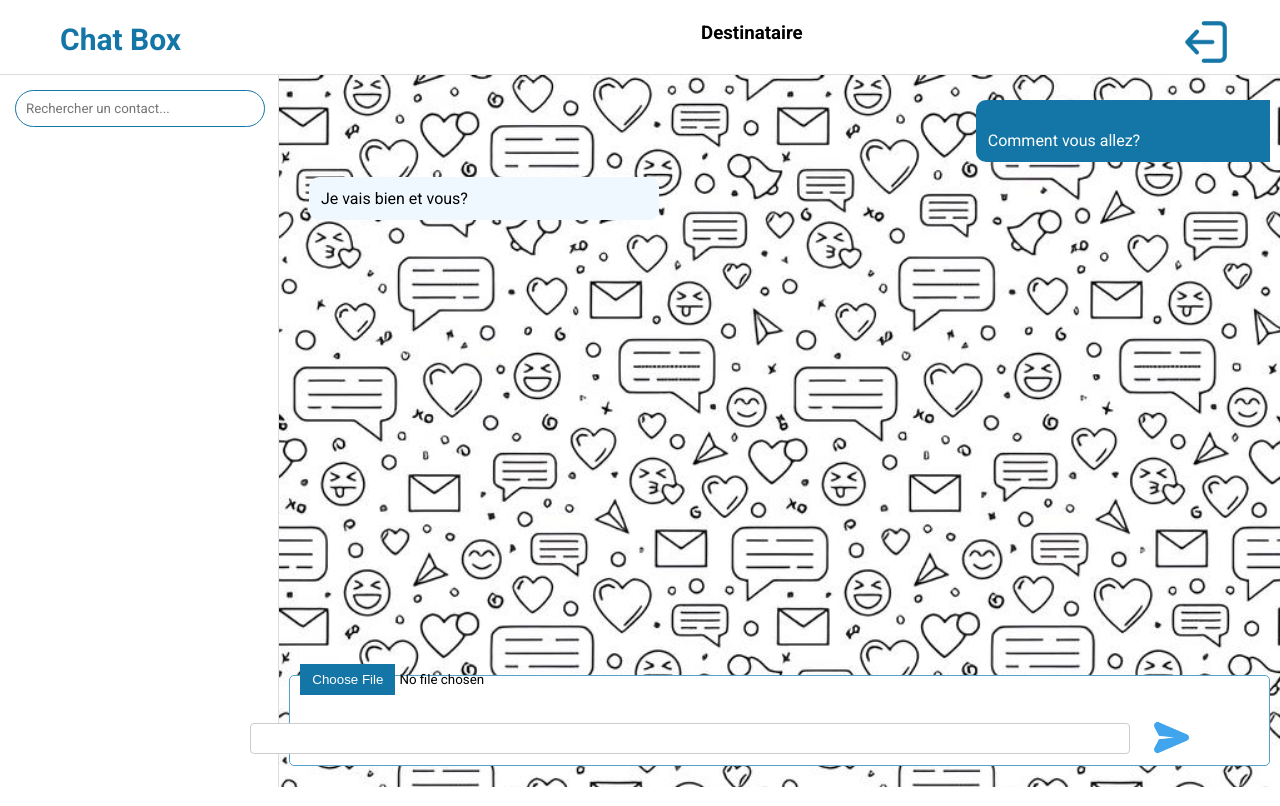
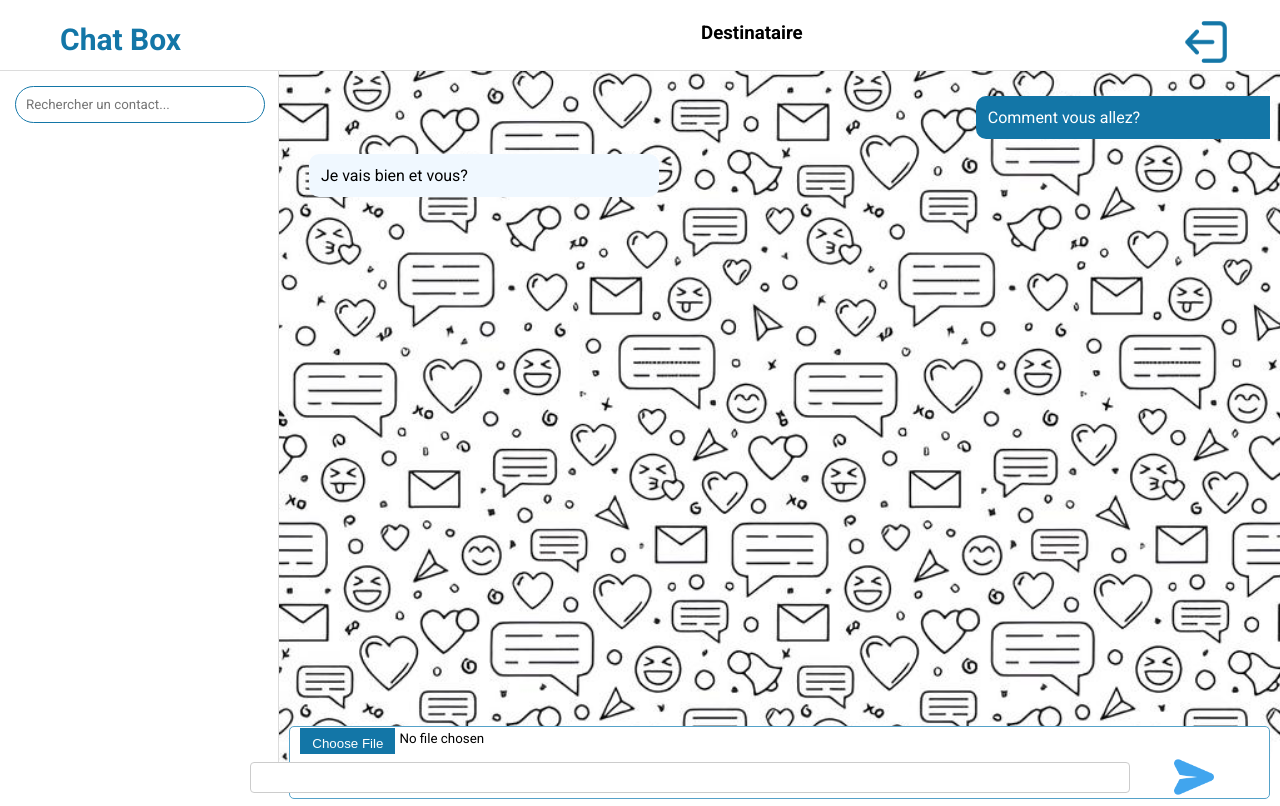
Before and after one commit to yoan446/Messages_App, a PHP site: page /Vue/Message.php in a window 1280 px wide. Run offline with PHP 8.4, Linux system fonts and the light colour scheme; data that the repository does not hold is empty; some libraries are stand-ins or nearby versions.

Commit message:
connexion vm

```diff
--- a/Interface_message/Vue/Message.css
+++ b/Interface_message/Vue/Message.css
@@ -142,11 +142,15 @@
     background-color: white;
     border: solid 1px #55a2c9;
     border-radius: 5px;
-    top: 30px;
+    top: 85px;
 
 }
 .media{
     text-align: center;
+}
+.saisie form{
+    position: relative;
+    top: 8px;
 }
 
 .saisie input[type="text"] {
@@ -160,24 +164,12 @@
     right: 40px;
 
 }
-
-.saisie button {
+.saisie input[type="submit"] {
     position: relative;
-    background-color: transparent;
-    border: none; /* Supprime la bordure par défaut */
-    border-radius: 4px; /* Coins arrondis */
-    cursor: pointer; /* Change le curseur en main au survol */
-    padding: 10px; /* Ajoute du rembourrage au bouton */
-    right: 20px;
+    bottom: 9px;
 }
 
-.saisie button img {
-    width: 35px; /* Ajustez la taille de l'image dans le bouton si nécessaire */
-    height: auto; /* Garde le ratio de l'image */
-    top: 3px;
-    position: relative;
-    right: 10px;
-}
+
 
 .chat{
     overflow-y: auto;
@@ -191,10 +183,11 @@
 }
 input[type=file]::file-selector-button {
     position: relative;
+    top: 5px;
     border: none;
     background: #1376A7;
     padding: 8px 12px;
     color: #fff;
     cursor: pointer;
     margin-left: 10px;
-  }
+}
--- a/Interface_message/Vue/Message.php
+++ b/Interface_message/Vue/Message.php
@@ -8,6 +8,7 @@
 include('../Controlleur/charger_contact.php');
 include('../Controlleur/Ajouter_message.php');
 ?>
+
 <!DOCTYPE html>
 <html lang="en">
 <head>
@@ -31,9 +32,7 @@
         <div class="discussion">
             <input type="text" name="recherche" id="rechercche" placeholder="Rechercher un contact...">
 
-
-        <?php foreach ($contacts as $contact) {
-            ?>
+            <?php foreach ($contacts as $contact) { ?>
                 <a href="#" id="charge">
                     <div class="contact" onclick="charger(this)">
                         <img src="../Images/user.png" alt="">
@@ -41,8 +40,7 @@
                         <h6 class="id_r"><?= $contact['ID_utilisateur'] ?></h6>
                     </div>
                 </a>
-            <?php
-        }?>
+            <?php } ?>
 
         </div>
 
@@ -60,11 +58,11 @@
             </div>
 
             <div class="saisie">
-                <form action="./Message.php" method="post">
+                <form action="Message.php" method="post" enctype="multipart/form-data">
                     <input type="hidden" name="id_rf" id="id_rf">
                     <input type="file" name="fichier" id="fichier" accept=".jpg, .jpeg, .png, .gif, .mp4, .webm">
                     <input type="text" name="ecrire" id="ecrire">
-                    <button type="submit" name="submit_m"><img src="../Images/paperplane.png" alt=""></button>
+                    <input type="submit" name="envoie" value="" style="background-image: url('../Images/paperplane.png'); background-size: cover; width: 40px; height: 40px; border: none; background-color:transparent;">
                     </form>
             </div>
 
```
Also changed, not shown: Interface_message/Controlleur/Ajouter_message.php (+46 -16 lines). Lines whose indentation alone changed are shown as unchanged.
